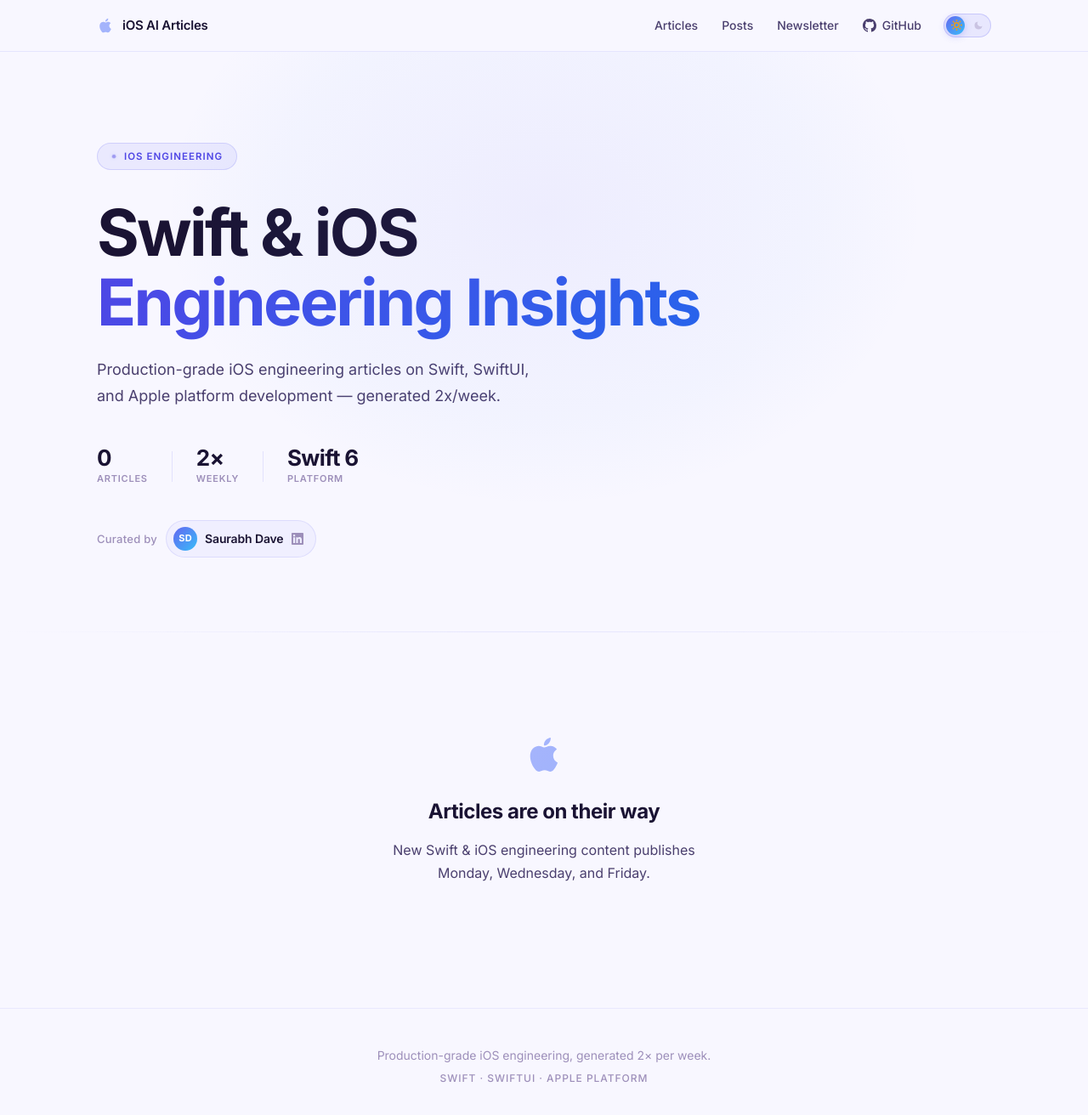
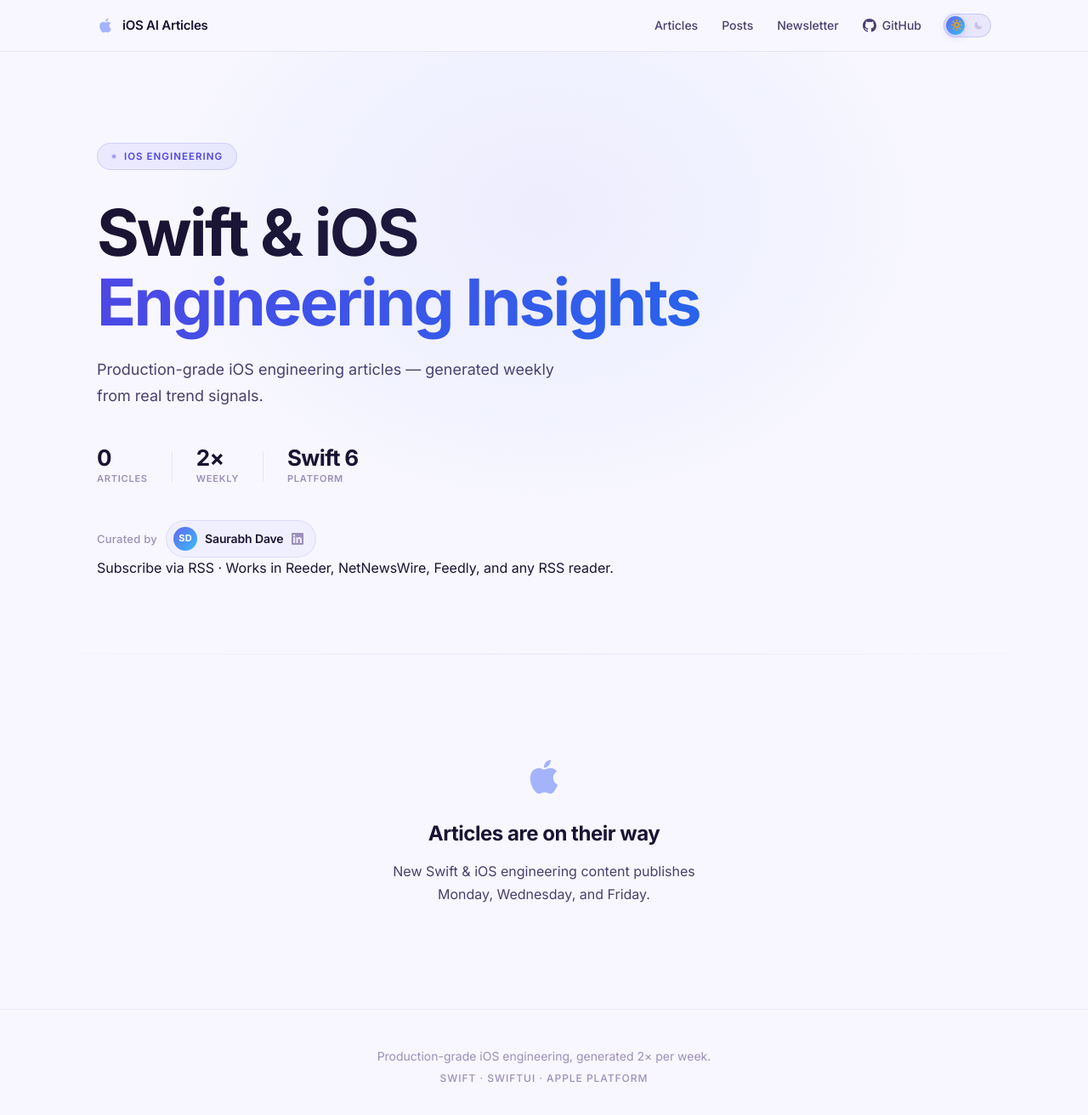
Before and after one commit to saurabhdave/ios-ai-articles, a Jekyll site: the page built from index.md, in a window 1280 px wide and 1322 px high. Shown: the top 1312 px of the window at 85% size. Built offline with Jekyll 4.4.1, drawn with Linux system fonts in a browser that asks for light colours.

Commit message:
feat: add RSS/Atom feed via jekyll-feed
Adds jekyll-feed gem, configures feed metadata in _config.yml (author,
title, description, posts_limit), and surfaces a Subscribe via RSS link
on the blog landing page. Feed autodiscovery was already in default.html
via {% feed_meta %}. README updated with feed URL.

Co-Authored-By: Claude Sonnet 4.6 <noreply@anthropic.com>

```diff
--- a/Gemfile
+++ b/Gemfile
@@ -1,4 +1,5 @@
 source "https://rubygems.org"
 
 gem "github-pages", group: :jekyll_plugins
+gem "jekyll-feed"
 gem "webrick" # required for Ruby 3+
--- a/_config.yml
+++ b/_config.yml
@@ -1,7 +1,11 @@
-title: iOS AI Articles
-description: Production-grade iOS engineering articles on Swift, SwiftUI, and Apple platform development — generated 2x/week.
+title: "iOS Dev AI Articles"
+description: "Production-grade iOS engineering articles — generated weekly from real trend signals."
 url: "https://saurabhdave.github.io"
 baseurl: "/ios-ai-articles"
+
+author:
+  name: Saurabh Dave
+  email: ""
 
 permalink: /articles/:year/:month/:day/:title/
 
@@ -29,3 +33,9 @@ collections:
 plugins:
   - jekyll-feed
   - jekyll-seo-tag
+
+feed:
+  posts_limit: 20
+  excerpt_only: false
+  collections:
+    - posts
--- a/_layouts/home.html
+++ b/_layouts/home.html
@@ -37,6 +37,8 @@ layout: default
         </svg>
       </a>
     </div>
+
+    <p class="hero-rss"><a href="{{ '/feed.xml' | relative_url }}" class="rss-link">Subscribe via RSS</a> &middot; Works in Reeder, NetNewsWire, Feedly, and any RSS reader.</p>
   </div>
 </section>
 
```
Also changed, not shown: README.md.
